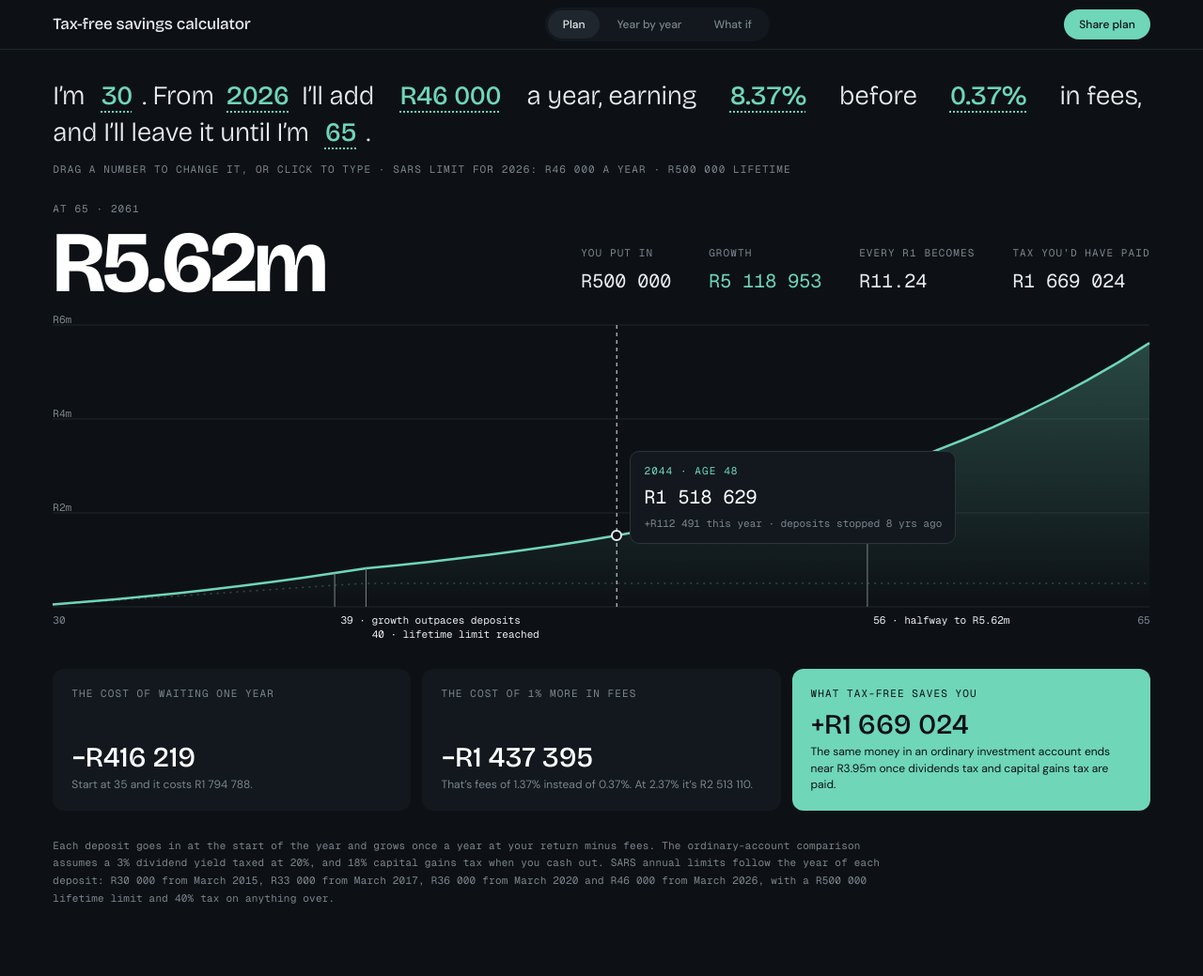
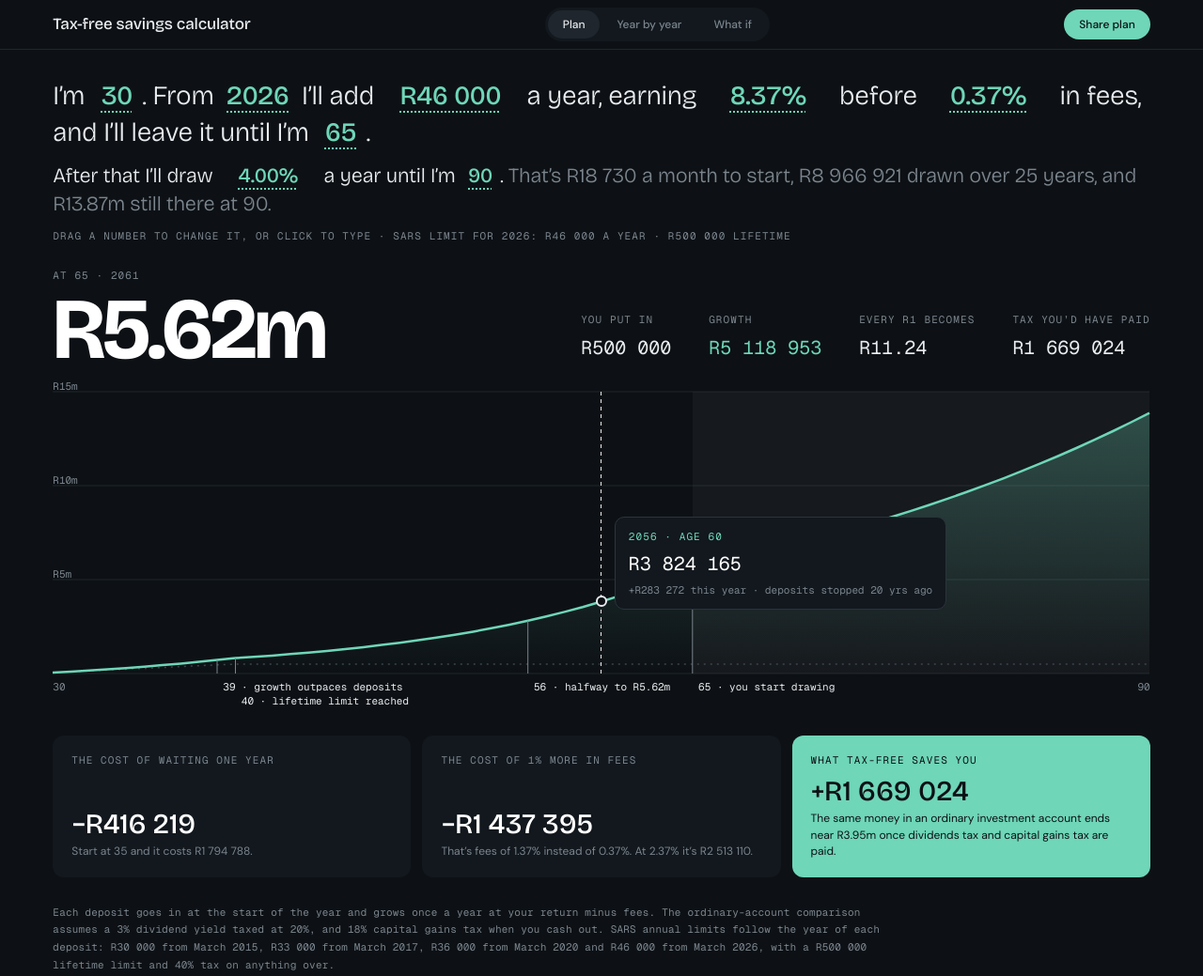
Before and after one commit to azadmotala/tax-free-calculator, a plain HTML site: page index.html in a window 1280 px wide. Shown: the whole page at 94% size. Before the commit the page ends 1016 px from the top, so only its background shows below. Drawn offline with nearby package versions, Linux system fonts and the light colour scheme.

Commit message:
Add withdrawals: drawdown sentence, shaded phase on the chart, withdrawn column

```diff
--- a/index.html
+++ b/index.html
@@ -38,7 +38,10 @@
   .num[data-key="age"], .num[data-key="until"] { min-width: 3ch; }
   .num[data-key="startYear"] { min-width: 4.4ch; }
   .num[data-key="contrib"] { min-width: 8.2ch; }
-  .num[data-key="gross"], .num[data-key="fees"] { min-width: 7.6ch; }
+  .num[data-key="gross"], .num[data-key="fees"], .num[data-key="rate"] { min-width: 7.6ch; }
+  .num[data-key="end"] { min-width: 3ch; }
+  .sentence.second { margin-top: 10px; font-size: clamp(19px, 1.7vw, 24px); }
+  .sentence .summary { color: var(--muted); }
   .num:focus-visible { box-shadow: 0 0 0 2px var(--accent); }
   .num.dragging { background: var(--accent-fade); }
   .num input { font: inherit; color: var(--accent); background: var(--surface); border: 1px solid var(--line-2); border-radius: 6px; padding: 0 4px; width: 100%; min-width: 5ch; outline: none; text-align: center; }
@@ -128,6 +131,7 @@
 
   <main class="wrap">
     <p class="sentence" id="sentence">I&rsquo;m <span class="num" data-key="age" tabindex="0" role="spinbutton" aria-label="Your age now"></span>. From <span class="num" data-key="startYear" tabindex="0" role="spinbutton" aria-label="Start year"></span> I&rsquo;ll add <span class="num" data-key="contrib" tabindex="0" role="spinbutton" aria-label="Deposit each year"></span> a year, earning <span class="num" data-key="gross" tabindex="0" role="spinbutton" aria-label="Return before fees"></span> before <span class="num" data-key="fees" tabindex="0" role="spinbutton" aria-label="Fees"></span> in fees, and I&rsquo;ll leave it until I&rsquo;m <span class="num" data-key="until" tabindex="0" role="spinbutton" aria-label="Age you stop"></span>.</p>
+    <p class="sentence second" id="sentence2">After that I&rsquo;ll draw <span class="num" data-key="rate" tabindex="0" role="spinbutton" aria-label="Yearly withdrawal as a share of the balance"></span> a year until I&rsquo;m <span class="num" data-key="end" tabindex="0" role="spinbutton" aria-label="Age the plan runs to"></span>. <span class="summary" id="drawSummary"></span></p>
     <div class="cap hint" id="hint"></div>
 
     <section class="hero" aria-live="polite">
@@ -165,7 +169,7 @@
     <section id="table" hidden>
       <div class="tablewrap">
         <table>
-          <thead><tr><th>Age</th><th>Year</th><th>Deposit</th><th>Total deposited</th><th>Opening</th><th>Growth</th><th>Closing</th><th></th></tr></thead>
+          <thead><tr><th>Age</th><th>Year</th><th>Deposit</th><th>Total deposited</th><th>Opening</th><th>Withdrawn</th><th>Growth</th><th>Closing</th><th></th></tr></thead>
           <tbody id="tbody"></tbody>
         </table>
       </div>
@@ -188,7 +192,9 @@
     contrib:   { min: 0,    max: 46000,  step: 500,  px: 3,  fmt: v => fmtR(v) },
     gross:     { min: 0,    max: 20,     step: 0.05, px: 6,  prec: 2, fmt: v => fmtPct(v) },
     fees:      { min: 0,    max: 5,      step: 0.01, px: 4,  prec: 2, fmt: v => fmtPct(v) },
-    until:     { min: 2,    max: 100,    step: 1,    px: 10, fmt: v => String(v) }
+    until:     { min: 2,    max: 100,    step: 1,    px: 10, fmt: v => String(v) },
+    rate:      { min: 0,    max: 20,     step: 0.25, px: 6,  prec: 2, fmt: v => fmtPct(v) },
+    end:       { min: 3,    max: 110,    step: 1,    px: 10, fmt: v => String(v) }
   };
   const SCENARIOS = [
     { id: 'late1',   label: 'Start one year later',    dash: '6 4',      make: s => ({ ...s, age: s.age + 1, startYear: s.startYear + 1 }) },
@@ -198,7 +204,7 @@
     { id: 'taxable', label: 'Taxable account instead', dash: '4 4 1 4',  taxable: true }
   ];
 
-  let S = { age: 30, startYear: 2026, contrib: 46000, gross: 8.37, fees: 0.37, until: 65 };
+  let S = { age: 30, startYear: 2026, contrib: 46000, gross: 8.37, fees: 0.37, until: 65, rate: 4, end: 90 };
   let view = 'plan';
   let active = new Set();
   let scrub = -1;
@@ -238,29 +244,37 @@
       o[k] = Math.min(max, Math.max(f.min, v));
     }
     if (o.until <= o.age) o.until = o.age + 1;
+    if (o.end <= o.until) o.end = o.until + 1;
+    if (o.end > FIELDS.end.max) { o.end = FIELDS.end.max; o.until = Math.min(o.until, o.end - 1); }
     return o;
   }
 
   function simulate(s) {
     const g = (s.gross - s.fees) / 100;
-    const rows = []; let cum = 0, prev = 0, growthSum = 0;
-    const n = s.until - s.age + 1;
+    const rows = []; let cum = 0, prev = 0, growthSum = 0, drawn = 0;
+    const n = s.end - s.age + 1, untilIdx = s.until - s.age;
     const atMax = s.contrib >= limitFor(s.startYear);
     for (let i = 0; i < n; i++) {
-      const year = s.startYear + i, limit = limitFor(year);
-      const planned = atMax ? limit : Math.min(s.contrib, limit);
+      const year = s.startYear + i, limit = limitFor(year), drawing = i > untilIdx;
+      const planned = drawing ? 0 : (atMax ? limit : Math.min(s.contrib, limit));
       const deposit = Math.max(0, Math.min(planned, LIMIT.lifetime - cum));
       cum += deposit;
-      const opening = prev + deposit, growth = opening * g, closing = opening + growth;
-      rows.push({ i, age: s.age + i, year, limit, planned, deposit, cum, opening, growth, closing });
-      growthSum += growth; prev = closing;
+      const opening = prev + deposit;
+      const withdrawal = drawing ? opening * s.rate / 100 : 0;
+      const growth = (opening - withdrawal) * g, closing = opening - withdrawal + growth;
+      rows.push({ i, age: s.age + i, year, limit, planned, deposit, cum, opening, withdrawal, growth, closing });
+      if (!drawing) growthSum += growth;
+      drawn += withdrawal; prev = closing;
     }
-    const final = prev;
-    const r = { rows, n, final, contributed: cum, growth: growthSum, atMax };
-    r.outpace = rows.findIndex(x => x.planned > 0 && x.growth > x.planned);
+    const final = rows[untilIdx].closing;
+    const r = { rows, n, untilIdx, final, endValue: prev, drawn, contributed: cum, growth: growthSum, atMax };
+    r.firstDraw = untilIdx + 1 < n ? rows[untilIdx + 1].withdrawal : 0;
+    const acc = rows.slice(0, untilIdx + 1);
+    r.outpace = acc.findIndex(x => x.planned > 0 && x.growth > x.planned);
     r.limit = rows.findIndex(x => x.cum >= LIMIT.lifetime);
-    r.half = final > 0 ? rows.findIndex(x => x.closing >= final / 2) : -1;
-    if (r.half <= 0 || r.half >= n - 1) r.half = -1;
+    r.half = final > 0 ? acc.findIndex(x => x.closing >= final / 2) : -1;
+    if (r.half <= 0 || r.half >= untilIdx) r.half = -1;
+    r.draw = s.rate > 0 && untilIdx < n - 1 ? untilIdx : -1;
     return r;
   }
   function simulateTaxable(s) {
@@ -286,7 +300,8 @@
     const s2 = clampState(sc.make(S));
     if (s2.until <= s2.age + 0) return null;
     const r = simulate(s2);
-    return { rows: r.rows.map(x => ({ age: x.age, closing: x.closing })), final: r.final };
+    const at = r.rows.find(x => x.age === S.until) || r.rows[r.rows.length - 1];
+    return { rows: r.rows.map(x => ({ age: x.age, closing: x.closing })), final: at.closing };
   }
 
   function render() {
@@ -296,7 +311,10 @@
       const k = el.dataset.key; if (el.querySelector('input')) continue;
       el.textContent = FIELDS[k].fmt(S[k]); el.setAttribute('aria-valuenow', S[k]); el.setAttribute('aria-valuetext', FIELDS[k].fmt(S[k]));
     }
-    const last = base.rows[base.n - 1];
+    const last = base.rows[base.untilIdx];
+    const drawYears = base.n - 1 - base.untilIdx;
+    if (S.rate > 0) $('drawSummary').textContent = 'That’s ' + fmtBig(base.firstDraw / 12) + ' a month to start, ' + fmtBig(base.drawn) + ' drawn over ' + drawYears + (drawYears === 1 ? ' year' : ' years') + ', and ' + fmtShort(base.endValue) + ' still there at ' + S.end + '.';
+    else $('drawSummary').textContent = 'Nothing comes out, so it keeps growing to ' + fmtShort(base.endValue) + ' at ' + S.end + '.';
     const rises = base.atMax && limitFor(S.startYear) < 46000;
     $('hint').innerHTML = 'Drag a number to change it, or click to type &middot; SARS limit for ' + S.startYear + ': ' + fmtR(limitFor(S.startYear)) + ' a year &middot; R500' + NB + '000 lifetime' + (rises ? ' &middot; you&rsquo;re at the limit, so each year&rsquo;s deposit follows it up to R46' + NB + '000 in 2026' : '');
     $('heroCap').textContent = 'At ' + last.age + ' · ' + last.year;
@@ -310,7 +328,7 @@
     renderChart();
     renderTable();
     renderWhatIf();
-    const h = '#a=' + S.age + '&y=' + S.startYear + '&c=' + S.contrib + '&g=' + S.gross + '&f=' + S.fees + '&u=' + S.until;
+    const h = '#a=' + S.age + '&y=' + S.startYear + '&c=' + S.contrib + '&g=' + S.gross + '&f=' + S.fees + '&u=' + S.until + '&r=' + S.rate + '&e=' + S.end;
     try { history.replaceState(null, '', h); } catch (e) {}
   }
 
@@ -345,6 +363,7 @@
     for (let v = step; v <= yMax + 1e-6; v += step) svg += '<line x1="0" x2="' + W + '" y1="' + y(v).toFixed(1) + '" y2="' + y(v).toFixed(1) + '" stroke="#1f262d" stroke-width="1"></line>';
     svg += '<line x1="0" x2="' + W + '" y1="' + H + '" y2="' + H + '" stroke="#1f262d" stroke-width="1"></line>';
     svg += '<defs><linearGradient id="fade" x1="0" y1="0" x2="0" y2="1"><stop offset="0" stop-color="#6fd6b8" stop-opacity="0.28"></stop><stop offset="1" stop-color="#6fd6b8" stop-opacity="0"></stop></linearGradient></defs>';
+    if (base.untilIdx < n - 1) svg += '<rect x="' + x(base.untilIdx).toFixed(1) + '" y="0" width="' + (W - x(base.untilIdx)).toFixed(1) + '" height="' + H + '" fill="#e9ecef" fill-opacity="0.035"></rect>';
     svg += '<path d="M' + pts.join(' L') + ' L' + W + ',' + H + ' L0,' + H + ' Z" fill="url(#fade)"></path>';
     svg += '<path d="M' + base.rows.map(r => x(r.i).toFixed(1) + ',' + y(r.cum).toFixed(1)).join(' L') + '" fill="none" stroke="#3a444d" stroke-width="1.5" stroke-dasharray="2 5"></path>';
     for (const e of extras) {
@@ -352,7 +371,7 @@
       svg += '<path d="M' + p.join(' L') + '" fill="none" stroke="#7b858e" stroke-width="1.5" stroke-dasharray="' + e.sc.dash + '"></path>';
     }
     svg += '<path d="M' + pts.join(' L') + '" fill="none" stroke="#6fd6b8" stroke-width="2.5" stroke-linejoin="round"></path>';
-    for (const i of [base.outpace, base.limit, base.half]) if (i >= 0) svg += '<line x1="' + x(i).toFixed(1) + '" x2="' + x(i).toFixed(1) + '" y1="' + y(base.rows[i].closing).toFixed(1) + '" y2="' + H + '" stroke="#7b858e" stroke-width="1"></line>';
+    for (const i of [base.outpace, base.limit, base.half, base.draw]) if (i >= 0) svg += '<line x1="' + x(i).toFixed(1) + '" x2="' + x(i).toFixed(1) + '" y1="' + y(base.rows[i].closing).toFixed(1) + '" y2="' + H + '" stroke="#7b858e" stroke-width="1"></line>';
     svg += '<line id="scrubLine" x1="0" x2="0" y1="0" y2="' + H + '" stroke="#e9ecef" stroke-width="1" stroke-dasharray="4 4"></line>';
     $('svg').innerHTML = svg;
 
@@ -365,9 +384,10 @@
     if (base.outpace >= 0) marks.push({ i: base.outpace, t: base.rows[base.outpace].age + ' · growth outpaces deposits' });
     if (base.limit >= 0) marks.push({ i: base.limit, t: base.rows[base.limit].age + ' · lifetime limit reached' });
     if (base.half >= 0) marks.push({ i: base.half, t: base.rows[base.half].age + ' · halfway to ' + fmtShort(base.final) });
+    if (base.draw >= 0) marks.push({ i: base.draw, t: base.rows[base.draw].age + ' · you start drawing' });
     marks.sort((a, b) => a.i - b.i);
-    const CH = 6.7, placed = [{ s: 0, e: String(S.age).length * CH, row: 0 }, { s: W - String(S.until).length * CH, e: W, row: 0 }];
-    let ax = '<span class="edge" style="left:0">' + S.age + '</span><span class="edge" style="right:0">' + S.until + '</span>';
+    const CH = 6.7, placed = [{ s: 0, e: String(S.age).length * CH, row: 0 }, { s: W - String(S.end).length * CH, e: W, row: 0 }];
+    let ax = '<span class="edge" style="left:0">' + S.age + '</span><span class="edge" style="right:0">' + S.end + '</span>';
     for (const m of marks) {
       const px = x(m.i), w = m.t.length * CH + 6;
       let side = px + w <= W ? 'l' : 'r';
@@ -390,8 +410,13 @@
     const dot = $('dot'); dot.style.left = px + 'px'; dot.style.top = py + 'px';
     const tip = $('tip');
     const since = base.limit >= 0 && r.i > base.limit ? r.i - base.limit : 0;
-    const dep = r.deposit > 0 ? fmtR(r.deposit) + ' deposited' : since > 0 ? 'deposits stopped ' + since + ' yr' + (since > 1 ? 's' : '') + ' ago' : 'no deposit';
+    let dep = r.deposit > 0 ? fmtR(r.deposit) + ' deposited' : since > 0 ? 'deposits stopped ' + since + ' yr' + (since > 1 ? 's' : '') + ' ago' : 'no deposit';
+    if (r.withdrawal > 0) dep = fmtBig(-r.withdrawal) + ' drawn (' + fmtBig(r.withdrawal / 12) + ' a month)';
     let note = '';
+    if (r.i === base.draw) {
+      const next = base.rows[r.i + 1], keeps = (1 - S.rate / 100) * (1 + (S.gross - S.fees) / 100) >= 1;
+      note += '<div class="note"><strong>You start drawing.</strong> From next year you take ' + fmtPct(S.rate) + ' of the balance each year, ' + fmtBig(next.withdrawal / 12) + ' a month to start. ' + (keeps ? 'Growth at ' + fmtPct(S.gross - S.fees) + ' after fees outpaces what you take, so the balance keeps rising.' : 'That is more than the ' + fmtPct(S.gross - S.fees) + ' it earns after fees, so the balance shrinks each year.') + '</div>';
+    }
     if (r.i === base.outpace) note += '<div class="note"><strong>Growth outpaces deposits.</strong> The account earned ' + fmtBig(r.growth) + ' this year, more than the ' + fmtR(r.planned) + ' you put in. From here it adds more to itself each year than you do.</div>';
     if (r.i === base.limit) {
       const left = base.n - 1 - r.i;
@@ -417,8 +442,9 @@
       if (r.i === base.outpace) notes.push('growth outpaces deposits');
       if (r.i === base.limit) notes.push('lifetime limit reached');
       if (r.i === base.half) notes.push('halfway');
+      if (r.i === base.draw + 1 && base.draw >= 0) notes.push('withdrawals begin');
       if (base.atMax && r.i > 0 && r.deposit > 0 && r.limit > base.rows[r.i - 1].limit) notes.push('limit rises to ' + fmtR(r.limit));
-      h += '<tr' + (notes.length ? ' class="mark"' : '') + '><td>' + r.age + '</td><td>' + r.year + '</td><td>' + fmtR(r.deposit) + '</td><td>' + fmtR(r.cum) + '</td><td>' + fmtR(r.opening) + '</td><td>' + fmtR(r.growth) + '</td><td>' + fmtR(r.closing) + '</td><td class="note">' + notes.join(', ') + '</td></tr>';
+      h += '<tr' + (notes.length ? ' class="mark"' : '') + '><td>' + r.age + '</td><td>' + r.year + '</td><td>' + fmtR(r.deposit) + '</td><td>' + fmtR(r.cum) + '</td><td>' + fmtR(r.opening) + '</td><td>' + (r.withdrawal > 0 ? fmtR(r.withdrawal) : '—') + '</td><td>' + fmtR(r.growth) + '</td><td>' + fmtR(r.closing) + '</td><td class="note">' + notes.join(', ') + '</td></tr>';
     });
     $('tbody').innerHTML = h;
   }
@@ -512,7 +538,7 @@
 
   (function fromHash() {
     const m = new URLSearchParams(location.hash.slice(1));
-    const map = { a: 'age', y: 'startYear', c: 'contrib', g: 'gross', f: 'fees', u: 'until' };
+    const map = { a: 'age', y: 'startYear', c: 'contrib', g: 'gross', f: 'fees', u: 'until', r: 'rate', e: 'end' };
     const o = { ...S }; let any = false;
     for (const k in map) { const v = parseFloat(m.get(k)); if (Number.isFinite(v)) { o[map[k]] = v; any = true; } }
     if (any) S = clampState(o);
```
Also changed, not shown: README.md.
